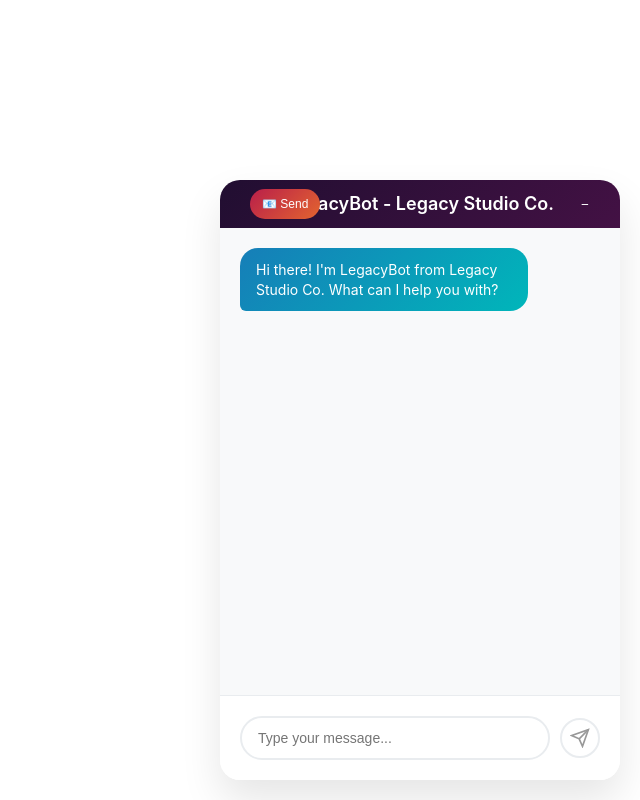
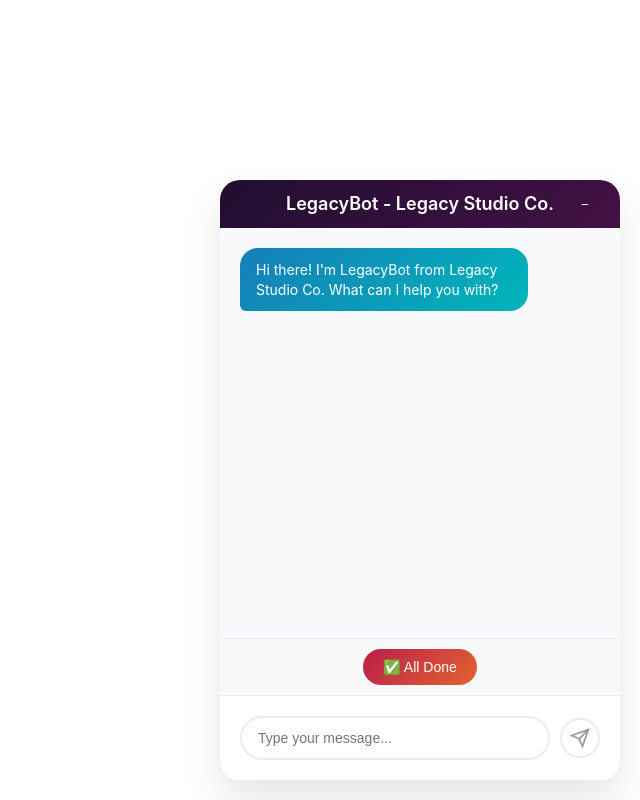
Before and after one commit to KingdomConf/legacy-chatbot, a website: page index.html in a window 1280 px wide. Both pictures are taken after a click on the button 1230 px from the left and 750 px from the top of the page. Shown: the whole page, without its empty margins (640-1280 px from the left). Drawn offline with Linux system fonts and the light colour scheme.

Commit message:
Update index.html

```diff
--- a/index.html
+++ b/index.html
@@ -253,23 +253,29 @@
     }
 
     /* Send Conversation Button Styles */
+    .send-conversation-container {
+      background: #f8f9fa;
+      padding: 10px 20px;
+      display: flex;
+      justify-content: center;
+      border-top: 1px solid #e9ecef;
+    }
+
     .send-conversation-btn {
       background: linear-gradient(135deg, #b91f4a 0%, #e3642f 100%);
       color: white;
       border: none;
-      padding: 8px 12px;
-      border-radius: 15px;
-      font-size: 12px;
+      padding: 10px 20px;
+      border-radius: 20px;
+      font-size: 14px;
+      font-weight: 500;
       cursor: pointer;
-      margin-left: 10px;
       transition: all 0.2s ease;
-      position: absolute;
-      left: 20px;
     }
 
     .send-conversation-btn:hover {
       transform: scale(1.05);
-      box-shadow: 0 2px 8px rgba(185, 31, 74, 0.3);
+      box-shadow: 0 4px 12px rgba(185, 31, 74, 0.3);
     }
 
     .send-conversation-btn:disabled {
@@ -326,8 +332,8 @@
       }
 
       .send-conversation-btn {
-        font-size: 10px;
-        padding: 6px 10px;
+        font-size: 12px;
+        padding: 8px 16px;
       }
     }
   </style>
@@ -335,7 +341,6 @@
 <body>
   <div class="chat-container" id="chatContainer">
     <div class="chat-header">
-      <button class="send-conversation-btn" id="sendConversationBtn">📧 Send</button>
       <h2>LegacyBot - Legacy Studio Co.</h2>
       <button class="minimize-btn" id="minimizeBtn">−</button>
     </div>
@@ -343,6 +348,9 @@
       <div class="message bot">
         <div class="message-bubble">Hi there! I'm LegacyBot from Legacy Studio Co. What can I help you with?</div>
       </div>
+    </div>
+    <div class="send-conversation-container">
+      <button class="send-conversation-btn" id="sendConversationBtn">✅ All Done</button>
     </div>
     <div class="chat-input" id="chatInput">
       <input type="text" id="messageInput" placeholder="Type your message..." autocomplete="off">
@@ -496,7 +504,7 @@
         }
 
         this.sendConversationBtn.disabled = true;
-        this.sendConversationBtn.textContent = '📧 Sending...';
+        this.sendConversationBtn.textContent = '⏳ Sending...';
 
         try {
           // Format conversation for email
@@ -533,7 +541,7 @@
           this.addToHistory('❌ Failed to send conversation. Please try again.', 'bot');
         } finally {
           this.sendConversationBtn.disabled = false;
-          this.sendConversationBtn.textContent = '📧 Send';
+          this.sendConversationBtn.textContent = '✅ All Done';
         }
       }
 
```
